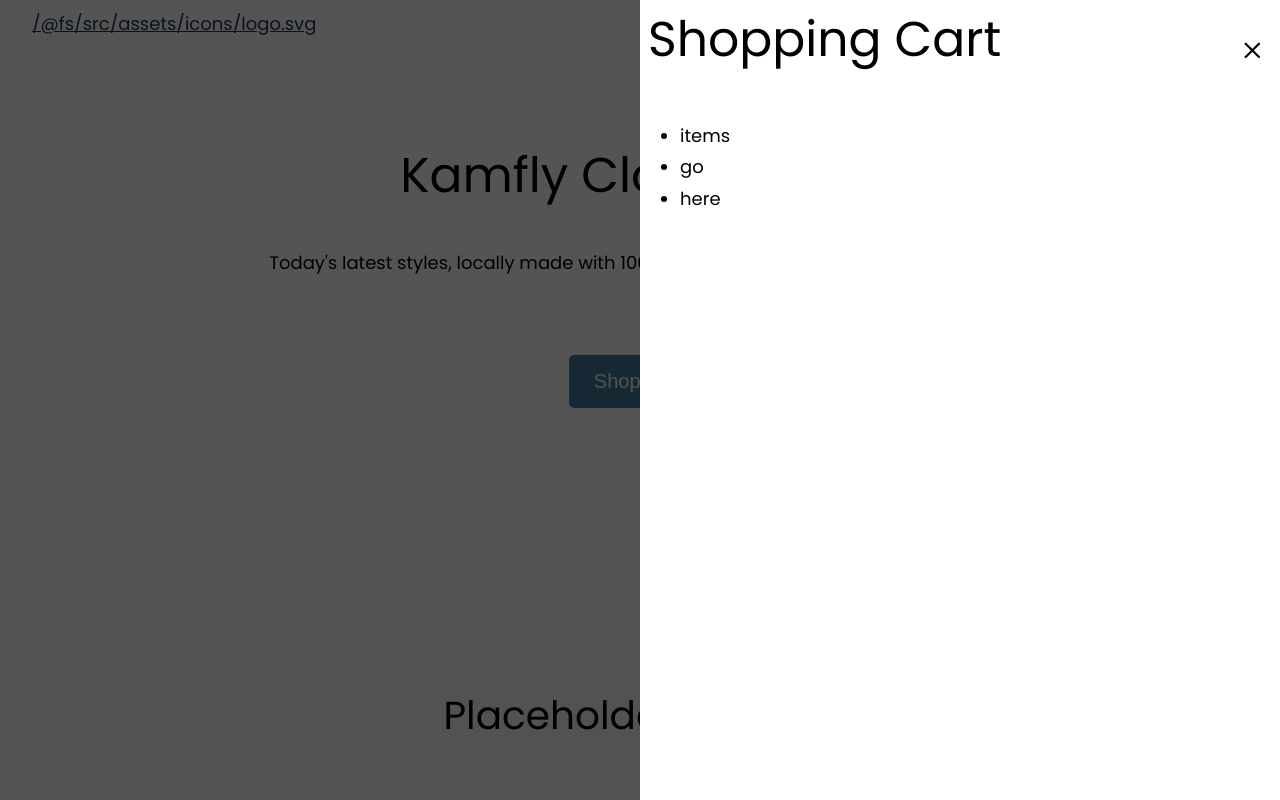
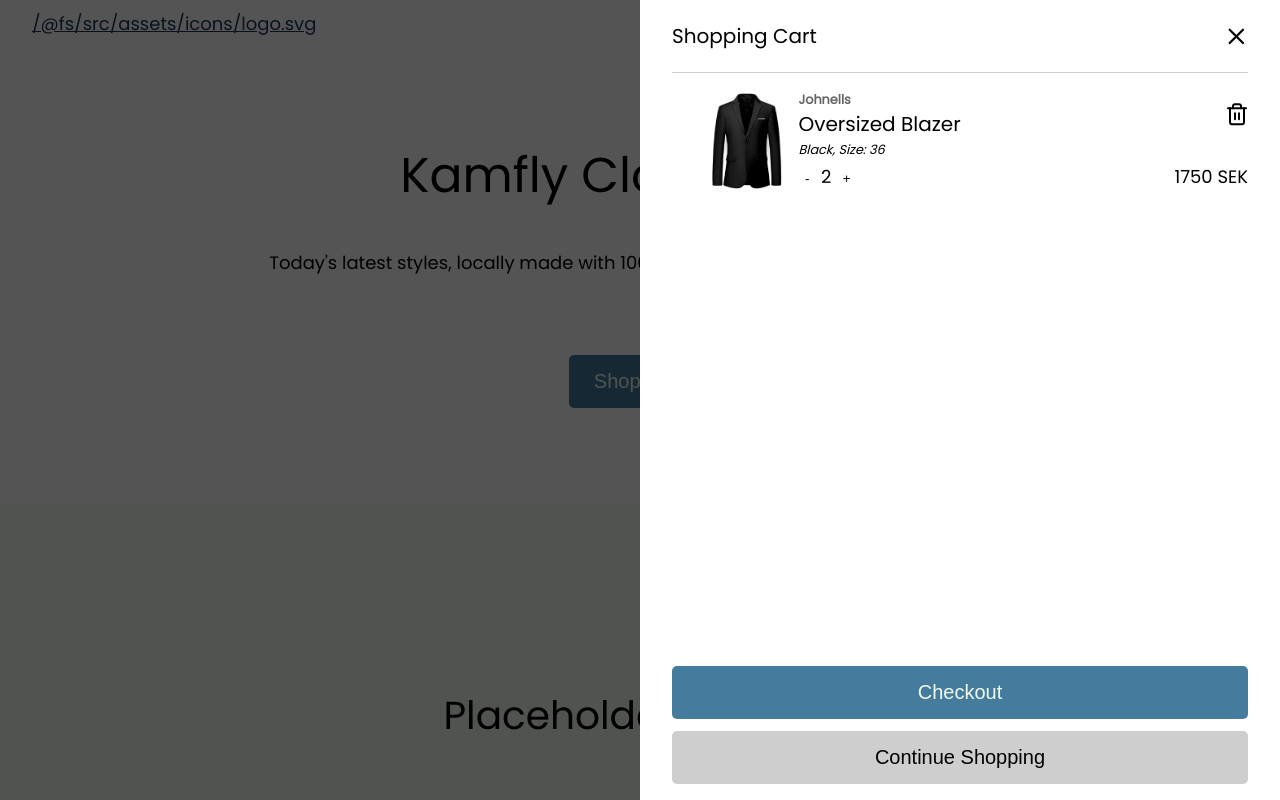
Before and after one commit to tony-sull/svelte-cart-mockup, a Svelte app: page / in a window 1280 px wide. Both pictures are taken after a click on the button "Open Shopping Cart". Shown: the top 800 px of the page. Built offline with nearby package versions, Linux system fonts and the light colour scheme.

Commit message:
feat: Using stubbed data for now, still need to tie this into the cart store

```diff
--- a/src/assets/css/global.css
+++ b/src/assets/css/global.css
@@ -7,6 +7,8 @@
   --color-blue-700: #457b9d;
   --color-blue-900: #1d3557;
   --color-white: #fff;
+  --color-light-gray: #cecece;
+  --color-gray: #707070;
   --color-black: #000;
 
   --color-background: var(--color-white);
@@ -111,7 +113,10 @@ button {
 .btn.btn--primary {
   background: var(--color-blue-700);
   color: var(--color-blue-300);
-  font-size: ;
+}
+
+.btn.btn--secondary {
+  background: var(--color-light-gray);
 }
 
 .btn.btn--icon svg {
--- a/src/components/ShoppingCart.svelte
+++ b/src/components/ShoppingCart.svelte
@@ -15,13 +15,14 @@
 <div class="dialog-bg" transition:fade={{ duration: 250 }} on:click={onClose} />
 <aside
   role="dialog"
+  class="container"
   use:modalAction
   aria-labelledby="cart-title"
   transition:fly={{ duration: 250, x: clientWidth }}
   bind:clientWidth
 >
   <header>
-    <h1 id="cart-title">Shopping Cart</h1>
+    <h1 id="cart-title" class="text-lg">Shopping Cart</h1>
     <button class="btn btn--icon" on:click={onClose}>
       <svg
         xmlns="http://www.w3.org/2000/svg"
@@ -37,11 +38,51 @@
   </header>
   <main>
     <ul>
-      <li>items</li>
-      <li>go</li>
-      <li>here</li>
+      <li class="item">
+        <img
+          class="item__image"
+          src="/products/oversized-blazer.jpg"
+          alt="Oversized Blazer"
+        />
+        <small class="item__brand">Johnells</small>
+        <div class="item__title text-lg">Oversized Blazer</div>
+        <em class="item__options text-sm">Black, Size: 36</em>
+        <div class="item__quantity">
+          <button class="btn btn__icon">-</button>
+          <span>2</span>
+          <button class="btn btn__icon">+</button>
+        </div>
+        <div class="item__price">1750 SEK</div>
+
+        <button class="item__delete btn btn--icon">
+          <svg
+            xmlns="http://www.w3.org/2000/svg"
+            width="24"
+            height="24"
+            viewBox="0 0 24 24"
+            fill="none"
+            stroke="currentColor"
+            stroke-width="2"
+            stroke-linecap="round"
+            stroke-linejoin="round"
+            class="feather feather-trash-2"
+          >
+            <polyline points="3 6 5 6 21 6" />
+            <path
+              d="M19 6v14a2 2 0 0 1-2 2H7a2 2 0 0 1-2-2V6m3 0V4a2 2 0 0 1 2-2h4a2 2 0 0 1 2 2v2"
+            />
+            <line x1="10" y1="11" x2="10" y2="17" />
+            <line x1="14" y1="11" x2="14" y2="17" />
+          </svg>
+        </button>
+      </li>
     </ul>
   </main>
+
+  <footer>
+    <button class="btn btn--primary btn--lg">Checkout</button>
+    <button class="btn btn--secondary btn--lg">Continue Shopping</button>
+  </footer>
 </aside>
 
 <style>
@@ -63,6 +104,9 @@
     right: 0;
     width: 100%;
     max-width: 640px;
+    display: flex;
+    flex-direction: column;
+    min-height: 100%;
   }
 
   header {
@@ -70,7 +114,76 @@
     flex-direction: row;
     align-items: center;
     justify-content: space-between;
-    padding: 0.5rem;
+    padding: 1rem 0;
+    border-bottom: solid 1px var(--color-light-gray);
+  }
+
+  header h1 {
+    padding: 0;
+    margin: 0;
+  }
+
+  header .btn {
+    margin-right: -0.5rem;
+  }
+
+  main {
+    flex: 1 0 0%;
+  }
+
+  ul {
+    list-style: none;
+    margin: 0;
+  }
+
+  .item {
+    display: grid;
+    grid-template-columns: auto 1fr auto;
+    grid-template-areas:
+      "image brand delete"
+      "image title delete"
+      "image options options"
+      "image quantity price";
+    column-gap: 1rem;
+    align-items: center;
+    padding: 1rem 0;
+  }
+
+  .item:not(:last-of-type) {
+    border-bottom: solid 1px var(--color-light-gray);
+  }
+
+  .item__image {
+    grid-area: image;
+    height: 6rem;
+  }
+
+  .item__brand {
+    grid-area: brand;
+    font-weight: bold;
+    opacity: 0.6;
+  }
+
+  .item__delete {
+    grid-area: delete;
+    justify-self: end;
+    margin-right: -0.5rem;
+  }
+
+  .item__title {
+    grid-area: title;
+    line-height: 1.375;
+  }
+
+  .item__options {
+    grid-area: options;
+  }
+
+  footer {
+    padding: 1rem 0;
+    display: flex;
+    flex-direction: column;
+    row-gap: 0.75rem;
   }
 
   @media (min-width: 480px) {
```
Also changed, not shown: public/products/oversized-blazer.jpg (added), x.svg (deleted).
